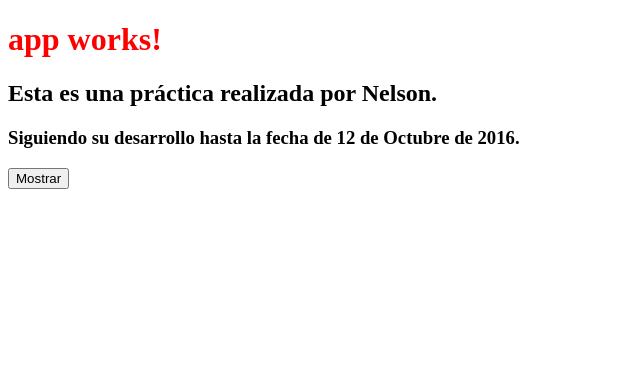
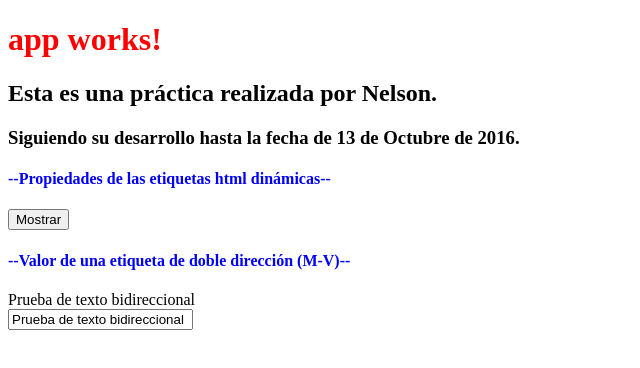
Before and after one commit to NelsonUsuga/angular_2_practica_1, an Angular app: page / in a window 1280 px wide. Shown: the top 368 px of the page, without its empty margins (0-640 px from the left). Built offline with nearby package versions, Linux system fonts and the light colour scheme.

Commit message:
13 de Octubre de 2016

```diff
--- a/src/app/app.component.css
+++ b/src/app/app.component.css
@@ -2,3 +2,8 @@ h1
 {
   color: red;
 }
+
+h4
+{
+    color: blue;
+}
--- a/src/app/app.component.html
+++ b/src/app/app.component.html
@@ -8,6 +8,8 @@
 	Siguiendo su desarrollo hasta la fecha de {{fecha}}.
 </h3>
 
+<h4>--Propiedades de las etiquetas html dinámicas--</h4>
+
 <p [hidden]="oculto">
 	Esta es una prueba de mostrar y ocultar.
 </p>
@@ -15,3 +17,11 @@
 <button (click)="ocultar(false)" [hidden]="!oculto">Mostrar</button>
 
 <button (click)="ocultar(true)" [hidden]="oculto">Ocultar</button>
+
+<br>
+
+<h4>--Valor de una etiqueta de doble dirección (M-V)--</h4>
+
+<label for="texto">{{textoprueba}}</label>
+<br>
+<input type="text" name="text" id="text" [(ngModel)]="textoprueba">
--- a/src/app/app.component.ts
+++ b/src/app/app.component.ts
@@ -11,9 +11,11 @@ export class AppComponent {
 
   nombre = 'Nelson';
 
-  fecha = '12 de Octubre de 2016';
+  fecha = '13 de Octubre de 2016';
 
   oculto = true;
+
+  textoprueba = 'Prueba de texto bidireccional';
 
   ocultar(oculto) {
     this.oculto = oculto;
```
